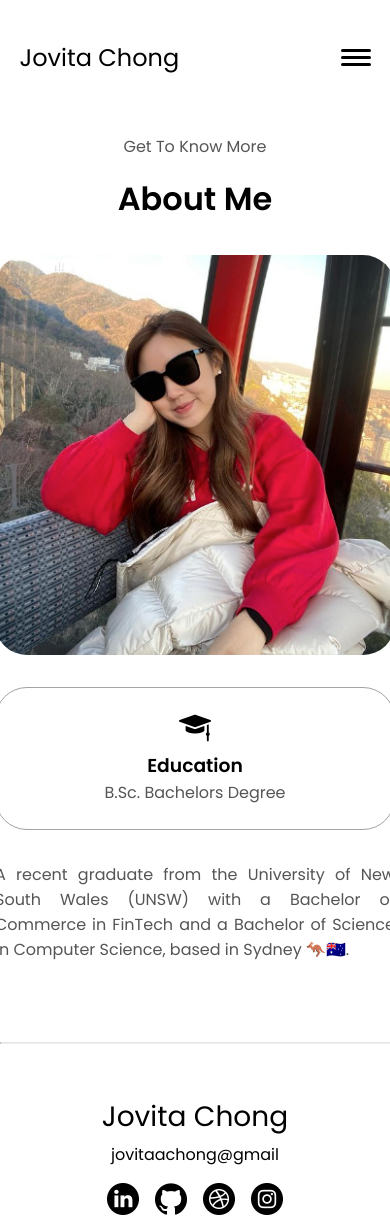
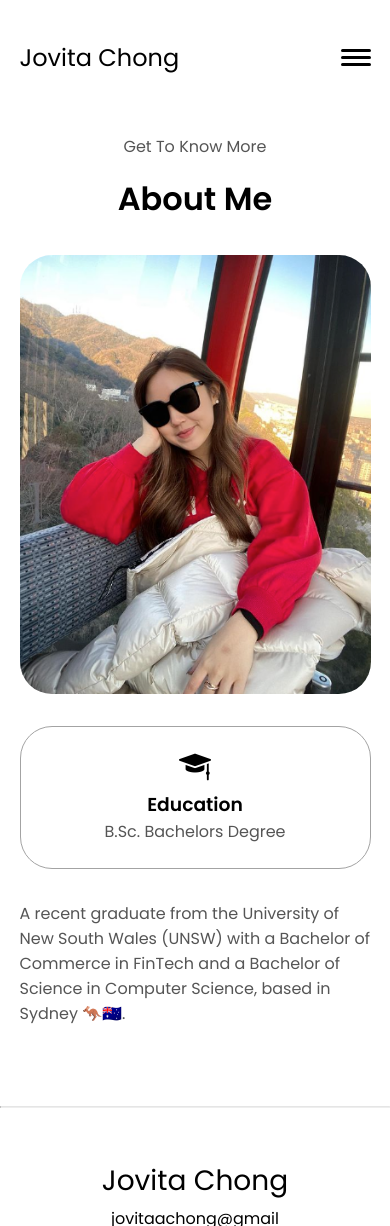
Before and after one commit to jovitachong/portfolio, a React (Create React App) app: page /about in a window 390 px wide. Shown: the top 1226 px of the page. Built offline with nearby package versions, Linux system fonts and the light colour scheme.

Commit message:
Thu changes

```diff
--- a/src/App.css
+++ b/src/App.css
@@ -202,8 +202,8 @@ section {
 
 .section__pic-container {
   display: flex;
-  height: 400px;
-  width: 400px;
+  /* height: 400px;
+  width: 400px; */
   margin: auto 0;
   /* margin: 2rem auto; */
   /* width: 60vw;
@@ -384,8 +384,8 @@ section {
 }
 
 .section__pic-container {
-  height: 400px;
-  width: 400px;
+  /* height: 400px;
+  width: 400px; */
   margin: 0 auto;
 }
 
@@ -458,7 +458,7 @@ article .icon {
   border: rgb(53, 53, 53) 0.1rem solid;
   border-color: rgb(163, 163, 163);
   background: rgb(250, 250, 250);
-  margin: 2rem auto;
+  margin: 2rem 0;
   padding: 0.5rem;
 }
 
@@ -930,18 +930,6 @@ article .icon {
     flex-wrap: wrap;
     gap: 0;
   }
-
-  .section__pic-container img {
-    /* width: 100%;
-    height: 100%; */
-    /* Ensure the image covers the entire container */
-    object-fit: cover;
-  }
-
-  .about-details-container {
-    text-align: justify;
-    word-wrap: break-word;
-  }
 }
 
 @media screen and (max-width: 559px) {
```
